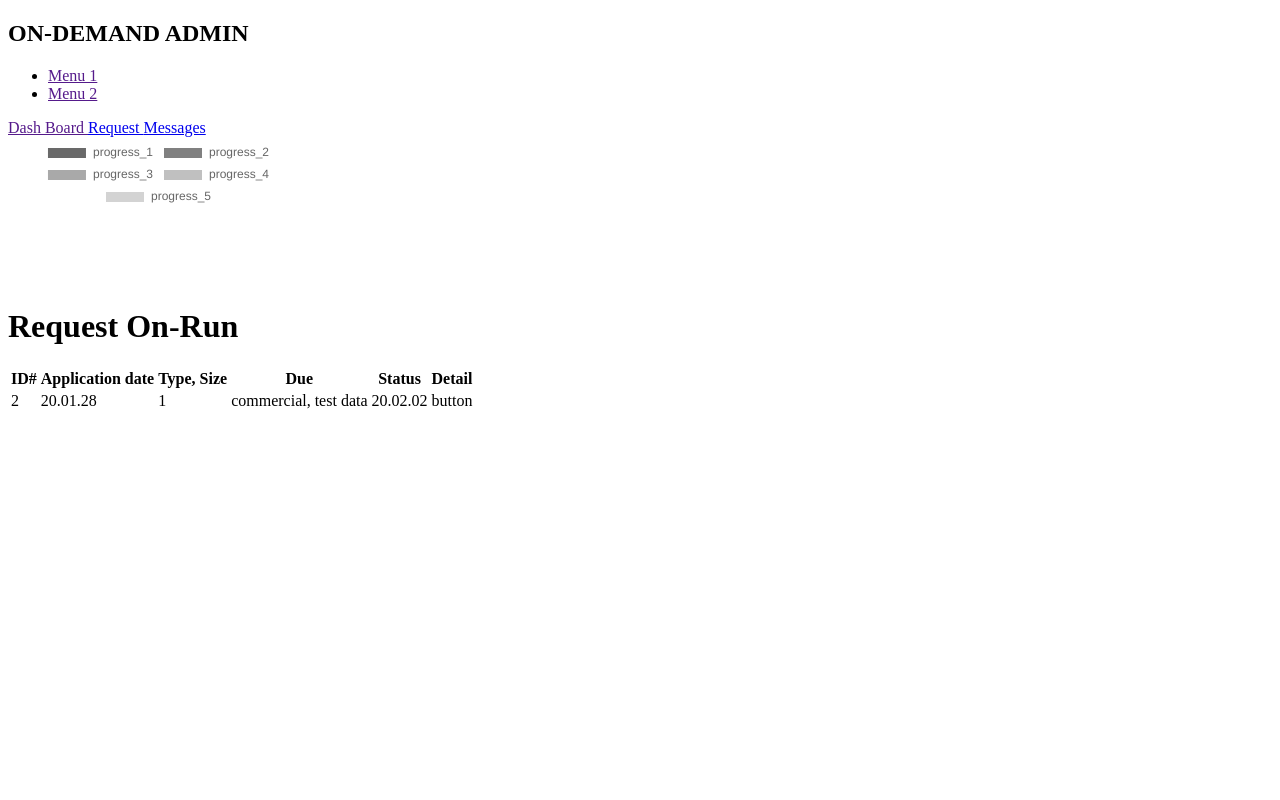
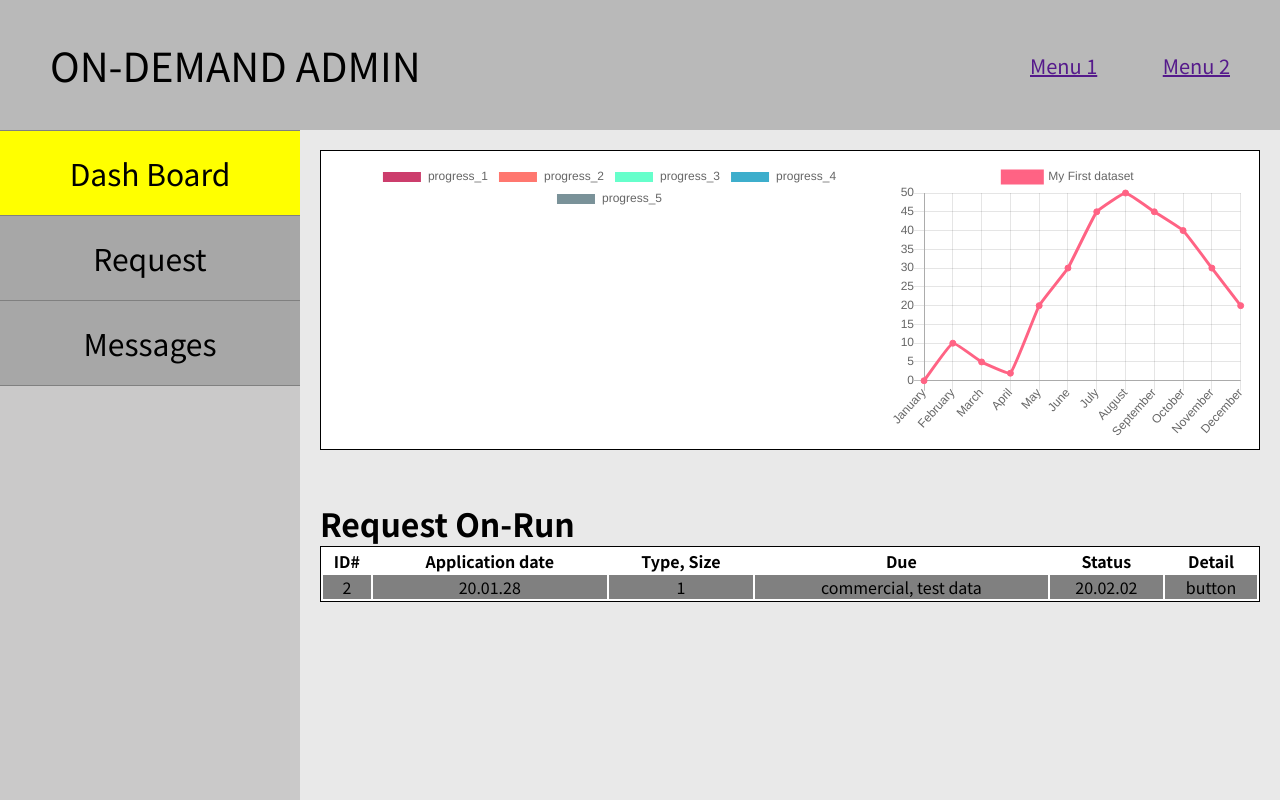
Before and after one commit to jenny5546/On-Demand-Front-Refactored, a Django app: page /adminpage/ in a window 1280 px wide. Run offline with Django 3.2, Linux system fonts and the light colour scheme; data that the repository does not hold is empty; style sheets or scripts are compiled from the project's sources; some libraries are stand-ins or nearby versions; some web fonts are replaced.

Commit message:
Add chart in dashboard

```diff
--- /dev/null
+++ b/adminpage/static/_config__typography.scss
@@ -0,0 +1,66 @@
+/* ==========================================================================
+   Font Resource
+   ========================================================================== */
+
+/* Google font*/
+@import url('https://fonts.googleapis.com/css?family=Noto+Sans+KR:400,500,700&display=swap&subset=korean');
+
+// Font weights
+
+$thin: 100;
+$light: 300;
+$regular: 400;
+$medium: 500;
+$bold: 700;
+$black: 900;
+
+// _base Font
+$_base-font-family: 'Noto Sans KR', sans-serif;
+
+@font-face {
+    font-family:'Noto Sans KR';
+    src: url('./font/NotoSansKR-Black.woff2') format('woff2'),
+         url('./font/NotoSansKR-Black.woff') format('woff');
+    font-weight: 900;
+    font-style: normal;
+}
+
+@font-face {
+    font-family:'Noto Sans KR';
+    src: url('./font/NotoSansKR-Bold.woff2') format('woff2'),
+         url('./font/NotoSansKR-Bold.woff') format('woff');
+    font-weight: 700;
+    font-style: normal;
+}
+
+@font-face {
+    font-family:'Noto Sans KR';
+    src: url('./font/NotoSansKR-Medium.woff2') format('woff2'),
+         url('./font/NotoSansKR-Medium.woff') format('woff');
+    font-weight: 500;
+    font-style: normal;
+}
+
+@font-face {
+    font-family:'Noto Sans KR';
+    src: url('./font/NotoSansKR-Regular.woff2') format('woff2'),
+         url('./font/NotoSansKR-Regular.woff') format('woff');
+    font-weight: 400;
+    font-style: normal;
+}
+
+@font-face {
+  font-family:'Noto Sans KR';
+  src: url('./font/NotoSansKR-Light.woff2') format('woff2'),
+       url('./font/NotoSansKR-Light.woff') format('woff');
+  font-weight: 300;
+  font-style: normal;
+}
+
+@font-face {
+    font-family:'Noto Sans KR';
+    src: url('./font/NotoSansKR-Thin.woff2') format('woff2'),
+         url('./font/NotoSansKR-Thin.woff') format('woff');
+    font-weight: 100;
+    font-style: normal;
+}
--- /dev/null
+++ b/adminpage/static/ondemand.scss
@@ -0,0 +1,116 @@
+@import './config__typography';
+
+* {
+    margin: 0;
+    padding: 0;
+    //color:#000;
+
+    font-family: $_base-font-family;
+    box-sizing: border-box;
+}
+html, body{
+   height: 100%;
+   display: flex;
+   flex-direction: column;
+}
+
+.header {
+    width: 100%;
+    height: 130px;
+    margin: 0 auto;
+}
+
+header {
+    display: flex;
+    flex-direction: row;
+    background-color: rgb(185, 185, 185);
+    height: 100%;
+    color: black;
+    align-items: center;
+    justify-content: space-between;
+    h2 {
+        margin-left: 50px;
+        font-size: 40px;
+        font-weight: 400;
+    }
+    nav {
+        width: 200px;
+        margin-right: 50px;
+        ul {
+            display: flex;
+            align-items: center;
+            justify-content: space-between;
+            list-style: none;
+            overflow: hidden;
+            li {
+                font-size: 20px;
+                height: 100%;
+                display: flex;
+                align-items: center;
+            }
+        }
+    }
+}
+.mid {
+    display: flex;
+    flex-direction: row;
+    flex: 1;
+    .sidenav {
+        width: 300px;
+        background-color:  rgb(202, 201, 201);
+        //border: 1px solid black;
+        border-top: 1px solid gray;
+        a{
+            display: block;
+            text-align: center;
+            background-color:rgb(167, 167, 167);
+            font-size: 30px;
+            text-decoration: none;
+            color: black;
+            padding: 20px;
+            border-bottom: 1px solid gray;
+        }
+        .dashboard_here{
+            background-color: yellow;
+        }
+        .request_here{
+            background-color: yellow;
+        }
+
+        a:hover {
+            background-color: white;
+        }
+    }
+
+    .main{
+        display: flex;
+        flex: 1;
+        flex-direction: column;
+        background-color: rgb(233, 233, 233);
+        padding: 20px;
+
+        .board{
+            display: flex;
+            padding: 10px;
+            height: 300px;
+            background-color: white;
+            border: 1px solid black;
+            margin-bottom: 50px;
+            overflow: hidden;
+            //border-radius: 20px;
+        }
+        .data{
+            border: 1px solid black;
+            background-color: white;
+            .body1{
+                background-color: white;
+                border: none;
+                text-align: center;
+            }
+            .body2{
+                background-color: gray;
+                text-align: center;
+            }
+        }
+    }
+}
--- a/adminpage/templates/adminpage/dashboard.html
+++ b/adminpage/templates/adminpage/dashboard.html
@@ -8,18 +8,19 @@
 </div>
 <div class="main">
     <div class="board">
-    <canvas id="pie-chart"></canvas>
+    <canvas id="doughnut-chart" style="width: auto; height: auto;"></canvas>
+    <canvas id="line-chart" style="width: 150%; height: auto;            overflow: hidden;
+"></canvas>
 
   <script src="https://cdn.jsdelivr.net/npm/chart.js@2.9.3/dist/Chart.min.js"></script>
   <script>
-
     var config = {
       type: 'doughnut',
       data: {
         datasets: [{
           data: {{ data|safe }},
           backgroundColor: [
-            '#696969', '#808080', '#A9A9A9', '#C0C0C0', '#D3D3D3'
+            '#CC3D6C', '#FF776F', '#66FFCB', '#3DAECC', '#7A9299'
           ],
           label: 'Population'
         }],
@@ -30,9 +31,32 @@
       }
     };
 
+    var linedata = {
+        // The type of chart we want to create
+        type: 'line',
+        // The data for our dataset
+        data: {
+            labels: ["January", "February", "March", "April", "May", "June", "July", "August", "September", "October", "November", "December"],
+            datasets: [{
+                label: "My First dataset",
+                backgroundColor: 'rgb(255, 99, 132)',
+                fill:false, // line의 아래쪽을 색칠할 것인가?
+                borderColor: 'rgb(255, 99, 132)',
+                lineTension:0.1, // 값을 높이면, line의 장력이 커짐.
+                data: [0, 10, 5, 2, 20, 30, 45, 50, 45, 40, 30, 20],
+            }]
+        },
+        // Configuration options go here
+        options: {
+            responsive: false
+        }
+    }
+
     window.onload = function() {
-      var ctx = document.getElementById('pie-chart').getContext('2d');
+      var ctx = document.getElementById('doughnut-chart').getContext('2d');
+      var ctx2 = document.getElementById('line-chart').getContext('2d');
       window.myPie = new Chart(ctx, config);
+      window.myLine = new Chart(ctx2, linedata);
     };
 
   </script>
```
Also changed, not shown: adminpage/static/_typography.scss (added, +120 -0 lines), 1 other file.
